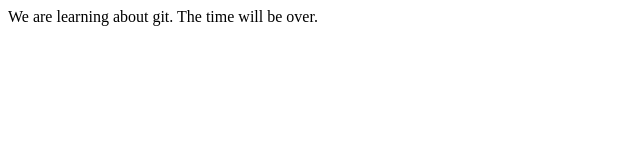
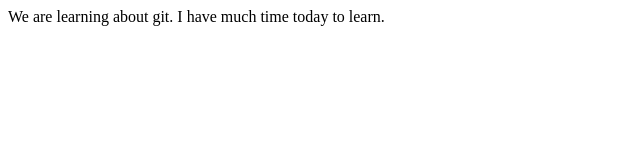
Before and after one commit to hiroxxxxx/learning-git, a plain HTML site: page index.html in a window 1280 px wide. Shown: the whole page, without its empty margins (0-640 px from the left). Drawn offline with Linux system fonts and the light colour scheme.

Commit message:
changed text

```diff
--- a/index.html
+++ b/index.html
@@ -1,4 +1,4 @@
 <html>
 <head><title>learning git</title></head>
-<body>We are learning about git. The time will be over.</body>
+<body>We are learning about git. I have much time today to learn.</body>
 </html>
```
